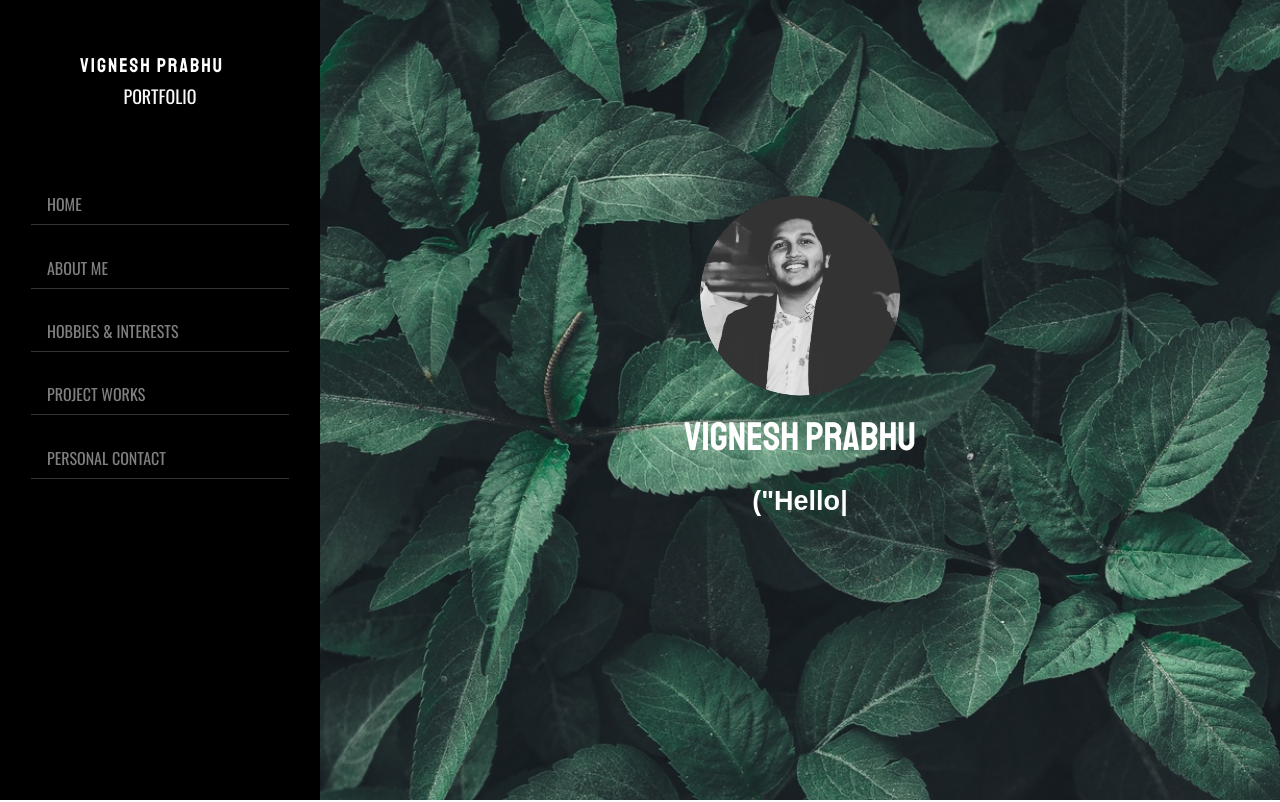
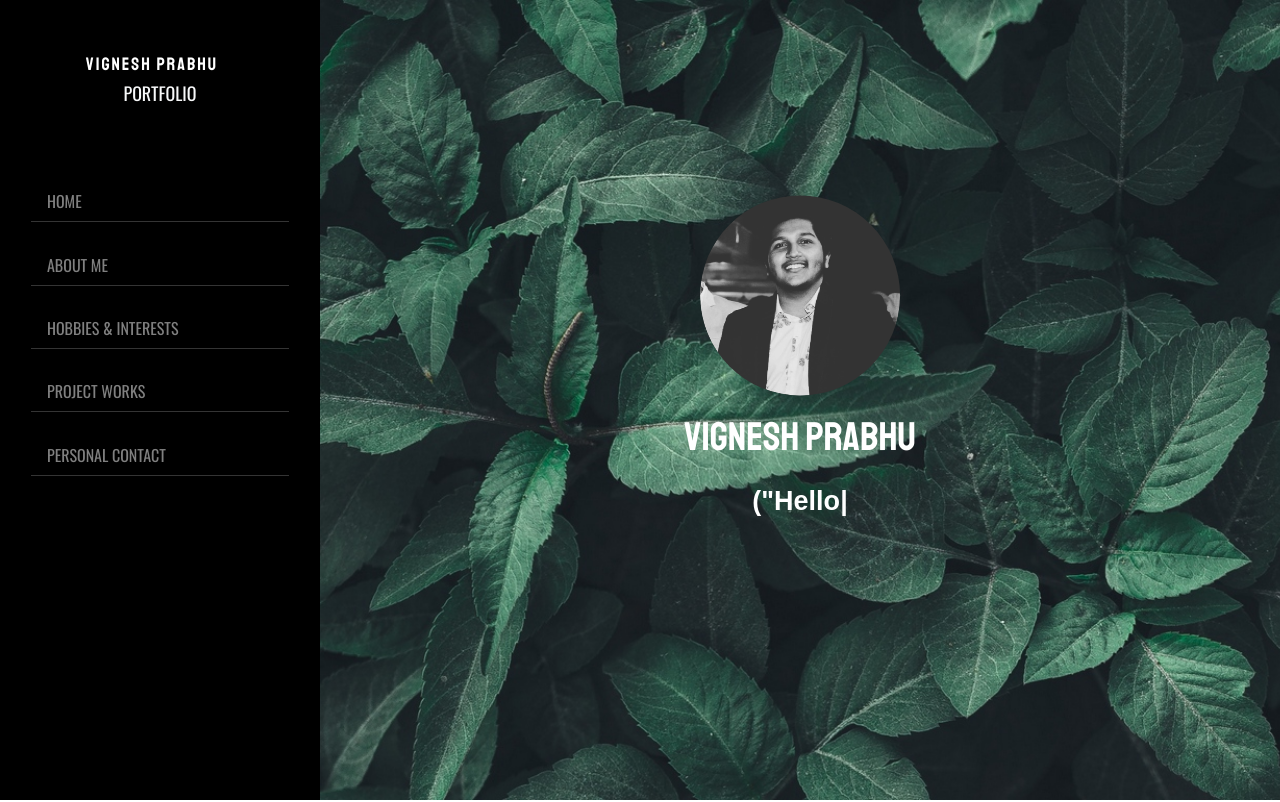
Before and after one commit to Vignesh-Prabhu/-Portfolio, a plain HTML site: page index.html in a window 1280 px wide. Shown: the top 802 px of the page. Drawn offline with nearby package versions, Linux system fonts and the light colour scheme; a web font is replaced by a local one.

Commit message:
font size to 30

```diff
--- a/index.html
+++ b/index.html
@@ -17,7 +17,7 @@
             <div class="col-3 bgcolor-black">
                 <nav class="primary-nav navbar-expand-md">
                     <div class="site-title text-center text-light py-5">
-                        <a href="#home" class="navbar-brand font-staat font-size-20">VIGNESH PRABHU</a>
+                        <a href="#home" class="navbar-brand font-staat font-size-30">VIGNESH PRABHU</a>
                         <p class="description text-uppercase font-os">Portfolio</p>
 
                     </div>
```
